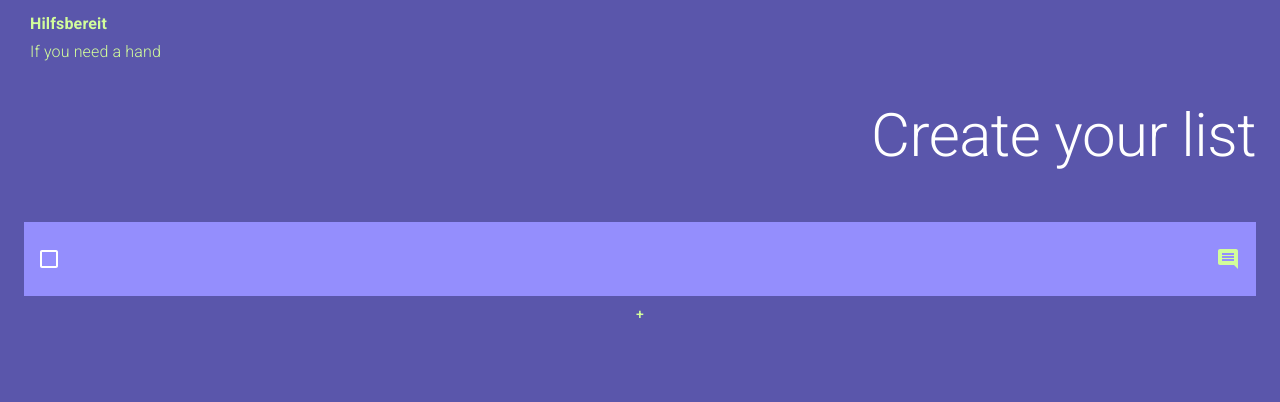
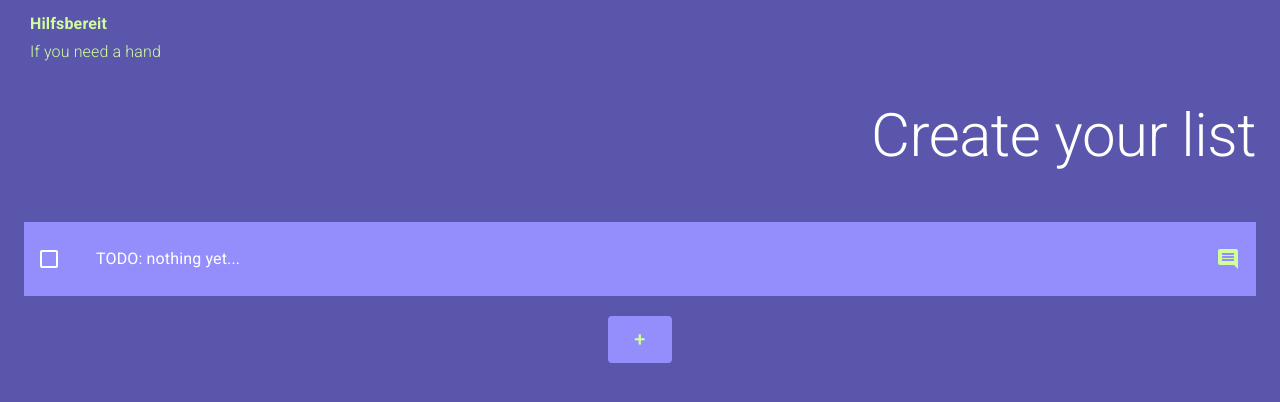
Before and after one commit to Pulko/hilfsbereit, a React (Create React App) app: page /list/create in a window 1280 px wide. Shown: the top 402 px of the page. Built offline with nearby package versions, Linux system fonts and the light colour scheme.

Commit message:
fix: fix list checking methods

```diff
--- a/src/components/Tasks/index.tsx
+++ b/src/components/Tasks/index.tsx
@@ -12,7 +12,6 @@ import ListItemText from '@material-ui/core/ListItemText';
 import Checkbox from '@material-ui/core/Checkbox';
 import IconButton from '@material-ui/core/IconButton';
 import CommentIcon from '@material-ui/icons/Comment';
-
 
 interface TasksProps {
   completeTask: (event: any) => any,
@@ -34,20 +33,11 @@ const Tasks: React.FC<TasksProps> = (props) => {
     tasks,
   } = props
 
-  const handleClick = (event: any, index: number) => {
-    event.preventDefault()
-    event.stopPropagation()
-
-    completeTask(index)
-  }
-
   const classes = useStyles()
 
   return (
     <List className={classes.root}>
       {tasks.map((task, index) => {
-        const labelId = `task-item-${index}`;
-
         return (
           <ListItem key={index}>
             <ListItemIcon>
@@ -56,11 +46,13 @@ const Tasks: React.FC<TasksProps> = (props) => {
                 checked={task.checked}
                 tabIndex={-1}
                 disableRipple
-                onClick={(event) => handleClick(event, index)}
-                inputProps={{ 'aria-labelledby': labelId }}
+                onClick={() => completeTask(index)}
+                inputProps={{ 'aria-labelledby': `task-item-${index}` }}
               />
             </ListItemIcon>
-            <ListItemText id={labelId} primary={task.text} />
+
+            <ListItemText id={index.toString()} primary={task.text} />
+
             <ListItemSecondaryAction>
               <IconButton edge="end" aria-label="comments">
                 <CommentIcon />
--- a/src/pages/CreateList/index.tsx
+++ b/src/pages/CreateList/index.tsx
@@ -20,6 +20,14 @@ const useStyles = makeStyles((theme: Theme) =>
       textAlign: 'right',
       marginBottom: '50px',
     },
+    button: {
+      background: theme.palette.background.paper,
+      fontSize: '20px',
+      marginTop: '20px',
+      '&:hover': {
+        background: theme.palette.background.paper,
+      },
+    },
   }),
 );
 
@@ -28,13 +36,13 @@ const CreateList: React.FC = () => {
   const [tasks, setTasks] = React.useState([DEFAULT_TASK])
 
   const completeTask = (index: number) => {
-    const currentTasks = tasks
+    const currentTasks = [...tasks]
 
     const selectedTask = { text: currentTasks[index].text, checked: !currentTasks[index].checked }
 
     currentTasks.splice(index, 1, selectedTask)
 
-    setTasks(currentTasks)// make it work
+    setTasks(currentTasks)
   };
 
   const addTask = () => setTasks(tasks.concat(DEFAULT_TASK))
@@ -47,7 +55,7 @@ const CreateList: React.FC = () => {
 
       <Tasks tasks={tasks} completeTask={completeTask} />
 
-      <Button onClick={addTask}>
+      <Button onClick={addTask} className={classes.button}>
         {'+'}
       </Button>
     </Container>
--- a/src/types/index.tsx
+++ b/src/types/index.tsx
@@ -3,4 +3,4 @@ export interface Task {
   checked: boolean,
 }
 
-export const DEFAULT_TASK: Task = { text: '', checked: false }
+export const DEFAULT_TASK: Task = { text: 'TODO: nothing yet...', checked: false }
```
